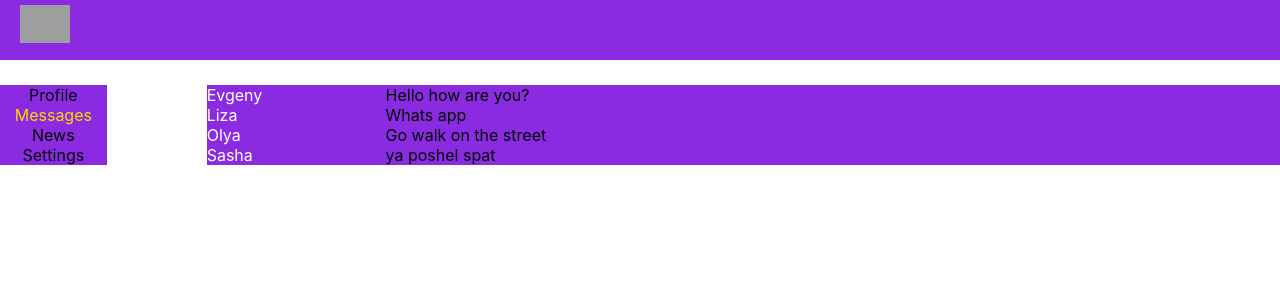
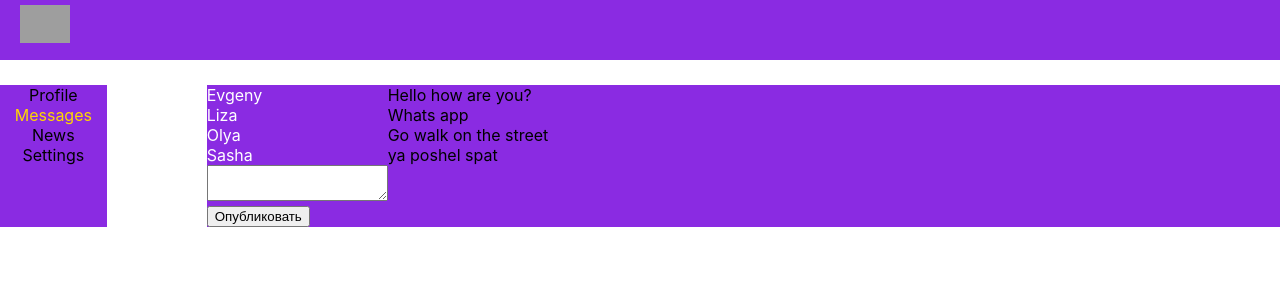
Before and after one commit to EvgeniyKireev/socialnetwork, a React (Create React App) app: page /dialogs in a window 1280 px wide. Shown: the top 300 px of the page. Built offline with nearby package versions, Linux system fonts and the light colour scheme; grey boxes are pictures that could not be loaded.

Commit message:
onCLick ref

```diff
--- a/src/App.js
+++ b/src/App.js
@@ -7,6 +7,7 @@ import Dialogs from "./components/Dialogs/Dialogs";
 import { BrowserRouter, Route } from "react-router-dom";
 import News from "./components/News/News";
 import Settings from "./components/Settings/Settings";
+
 
 class App extends React.Component {
   constructor(props) {
@@ -19,7 +20,7 @@ class App extends React.Component {
           <Header />
           <Nav />
           <div className="mcontent">
-            <Route path="/profile" component={Mypage} />
+            <Route path="/profile" render={() => <Mypage componentPosts={this.props.componentPosts}/>} />
             <Route path="/dialogs" render={() => <Dialogs componentMessage={this.props.componentMessage} componentUsers={this.props.componentUsers} />} />
             <Route path='/news' component={News} />
             <Route path='/settings' component={Settings} />
--- a/src/components/Dialogs/Dialogs.jsx
+++ b/src/components/Dialogs/Dialogs.jsx
@@ -1,21 +1,22 @@
 import React from "react";
 import s from "./Dialogs.module.css";
 import { NavLink } from "react-router-dom";
-import User from './User/User';
-import Message  from './Message/Message';
-
-
-
+import User from "./User/User";
+import Message from "./Message/Message";
 
 const Dialogs = (props) => {
+  let newMesElement = React.createRef();
+    let sendMes = () => {
+        alert(newMesElement.current.value);
+    }
   return (
     <div className={s.dialogs}>
-      <div className={s.users}>
-        { props.componentUsers }
-      </div>
-      <div className={s.userMessages}>
-        { props.componentMessage }
-      </div>
+      <div className={s.users}>{props.componentUsers}</div>
+      <div className={s.userMessages}>{props.componentMessage}</div>
+      <form>
+            <textarea ref={newMesElement}></textarea>
+            <button  onClick={sendMes}>Опубликовать</button>
+        </form>
     </div>
   );
 };
--- a/src/components/Dialogs/Message/Message.jsx
+++ b/src/components/Dialogs/Message/Message.jsx
@@ -8,6 +8,7 @@ const Message = (props) => {
     <div>
       <div>{props.message}</div>
     </div>
+
   );
 };
 
--- a/src/components/Dialogs/User/User.jsx
+++ b/src/components/Dialogs/User/User.jsx
@@ -1,6 +1,8 @@
 import React from "react";
 import s from "./User.module.css";
 import { NavLink } from "react-router-dom";
+import Dialogs from "../Dialogs";
+
 
 const User = (props) => {
   const path = '/dialogs/' + props.id
--- a/src/components/Mypage/Mypage.jsx
+++ b/src/components/Mypage/Mypage.jsx
@@ -3,11 +3,11 @@ import s from "./Mypage.module.css";
 import Profile from "./Profile/Profile";
 import Myposts from "./Myposts/Myposts";
 
-const Mypage = () => {
+const Mypage = (props) => {
   return (
     <div>
       <Profile />
-      <Myposts />
+      <Myposts componentPosts={props.componentPosts}/>
     </div>
   );
 };
--- a/src/components/Mypage/Myposts/Myposts.jsx
+++ b/src/components/Mypage/Myposts/Myposts.jsx
@@ -2,15 +2,20 @@ import React from 'react';
 import s from './Myposts.module.css';
 import Post from './Post/Post';
 
-const Myposts = () => {
+const Myposts = (props) => {
+
+    let newPostElement = React.createRef();
+    let addPost = () => {
+        alert(newPostElement.current.value);
+    }
+
     return(
         <div>
         <form>
-            <textarea></textarea>
-            <button>Опубликовать</button>
+            <textarea ref={newPostElement}></textarea>
+            <button  onClick={addPost}>Опубликовать</button>
         </form>
-        <Post text='Привет, отличный сайт'/>
-        <Post text='Круто, добавь меня в друзья!'/>
+            {props.componentPosts}
         </div>
     );
 }
--- a/src/index.js
+++ b/src/index.js
@@ -5,6 +5,8 @@ import App from './App';
 import * as serviceWorker from './serviceWorker';
 import User from './components/Dialogs/User/User';
 import Message from './components/Dialogs/Message/Message';
+import Post from './components/Mypage/Myposts/Post/Post';
+
 
 const dialogUsers = [
   {id : 1, userName : 'Evgeny'},
@@ -23,9 +25,17 @@ const dialogMessages = [
 const componentUsers = dialogUsers.map((el) => <User userName={el.userName} id={el.id} />);
 const componentMessage = dialogMessages.map((el) => <Message message={el.message} />);
 
+
+const post = [
+  {post : 'Привет, отличный сайт'},
+  {post : 'Круто, добавь меня в друзья!'}
+]
+const componentPosts = post.map((el) => <Post text={el.post} />)
+
+
 ReactDOM.render(
   <React.StrictMode>
-    <App componentUsers={componentUsers} componentMessage={componentMessage}/>
+    <App componentUsers={componentUsers} componentMessage={componentMessage} componentPosts={componentPosts}/>
   </React.StrictMode>,
   document.getElementById('root')
 );
```
